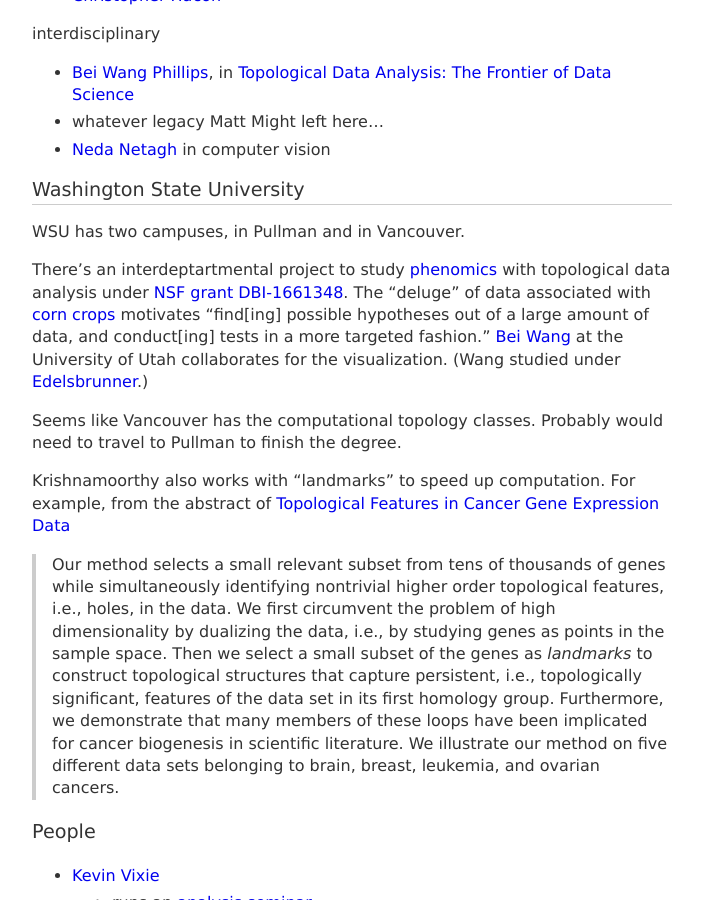
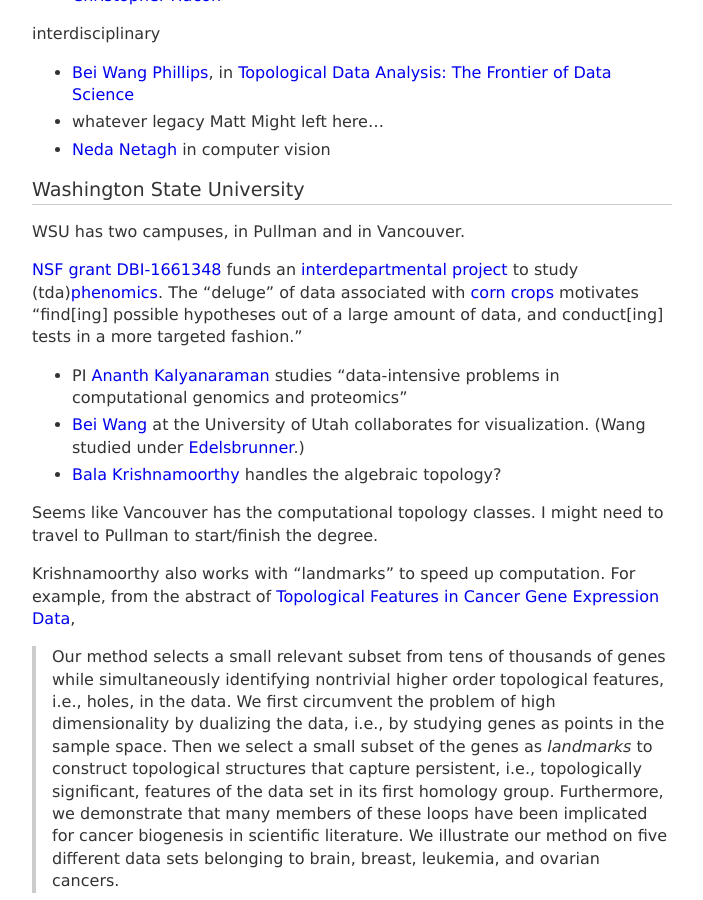
Before and after one commit to coltongrainger/blog, a Jekyll site: the page built from _posts/2017-10-18-grad-school.md, in a window 1280 px wide and 900 px high, scrolled down 3313 px. Shown: the whole window, without its empty margins (288-991 px from the left). Built offline with Jekyll 4.4.1, drawn with Linux system fonts in a browser that asks for light colours; our own code applies the rules of GitHub Pages for plain Markdown files; some of the changed text lies outside the part shown.

Commit message:
add balak notes

```diff
--- a/_posts/2017-10-18-grad-school.md
+++ b/_posts/2017-10-18-grad-school.md
@@ -113,11 +113,14 @@
 
 WSU has two campuses, in Pullman and in Vancouver.
 
-There's an interdeptartmental project to study [phenomics](https://wsuvresearchnow.com/2017/11/20/making-sense-of-big-data/) with topological data analysis under [NSF grant DBI-1661348](https://nsf.gov/awardsearch/showAward?AWD_ID=1661348). The "deluge" of data associated with [corn crops](https://news.wsu.edu/2017/08/07/big-data-and-crops/) motivates "find[ing] possible hypotheses out of a large amount of data, and conduct[ing] tests in a more targeted fashion." [Bei Wang](http://www.sci.utah.edu/~beiwang/) at the University of Utah collaborates  for the visualization. (Wang studied under [Edelsbrunner](http://pub.ist.ac.at/~edels/).)
+[NSF grant DBI-1661348](https://nsf.gov/awardsearch/showAward?AWD_ID=1661348) funds an [interdepartmental project](http://tdaphenomics.eecs.wsu.edu/) to study (tda)[phenomics](http://tdaphenomics.eecs.wsu.edu/). The "deluge" of data associated with [corn crops](https://news.wsu.edu/2017/08/07/big-data-and-crops/) motivates "find[ing] possible hypotheses out of a large amount of data, and conduct[ing] tests in a more targeted fashion."
+- PI [Ananth Kalyanaraman](http://eecs.wsu.edu/~ananth/) studies "data-intensive problems in computational genomics and proteomics"
+- [Bei Wang](http://www.sci.utah.edu/~beiwang/) at the University of Utah collaborates for visualization. (Wang studied under [Edelsbrunner](http://pub.ist.ac.at/~edels/).)
+- [Bala Krishnamoorthy](http://www.math.wsu.edu/math/faculty/bkrishna/) handles the algebraic topology?
 
-Seems like Vancouver has the computational topology classes. Probably would need to travel to Pullman to finish the degree.
+Seems like Vancouver has the computational topology classes. I might need to travel to Pullman to start/finish the degree.
 
-Krishnamoorthy also works with "landmarks" to speed up computation. For example, from the abstract of [Topological Features in Cancer Gene Expression Data](https://arxiv.org/pdf/1410.3198.pdf)
+Krishnamoorthy also works with "landmarks" to speed up computation. For example, from the abstract of [Topological Features in Cancer Gene Expression Data](https://arxiv.org/pdf/1410.3198.pdf),
 > Our method selects a small relevant subset from tens of thousands of genes while simultaneously identifying nontrivial higher order topological features, i.e., holes, in the data. We first circumvent the problem of high dimensionality by dualizing the data, i.e., by studying genes as points in the sample space. Then we select a small subset of the genes as *landmarks* to construct topological structures that capture persistent, i.e., topologically significant, features of the data set in its first homology group. Furthermore, we demonstrate that many members of these loops have been implicated for cancer biogenesis in scientific literature. We illustrate our method on five different data sets belonging to brain, breast, leukemia, and ovarian cancers.
 
 ### People
@@ -254,7 +257,7 @@
 - A: Relatively small, 6-8 students accepted. Sometimes, we accept a larger pool.
 
 - Q: How about publications on average per PhD student to make a competitive thesis defense?
-- A: in areas like alg top or alg geometry, you don't even need *one*! It's excepted that the stuff gets written up in a postdoc. the abstract side of the research takes a fucking long time to learn. OTOH, with combinatorics, it's good to have at least 2 or 3 publications. Advisors will help. Alg Top has a *very high* build up (~0 publications). We want at least one paper submitted regarding thesis material for summer prior to graduation. Then the job search is easier?
+- A: in areas like alg top or alg geometry, you don't even need *one*! It's excepted that the stuff gets written up in a postdoc. the abstract side of the research takes a f-ing long time to learn. OTOH, with combinatorics, it's good to have at least 2 or 3 publications. Advisors will help. Alg Top has a *very high* build up (~0 publications). We want at least one paper submitted regarding thesis material for summer prior to graduation. Then the job search is easier?
 
 - Q: How often are outside speakers brought in to give talks for the department as a whole on current research topics?
 - A: Speakers every 2 weeks. 6 seminars, 1 for each research group. 1 monthly colloquium, for larger topics. The Wing lectures in applied mathematics have 4 major speakers each year. Math in industry. Mathematics in Pixar's animation industry = 2000 folks in auditorium. General applied math in lectures.
```
